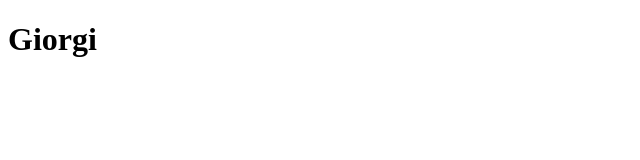
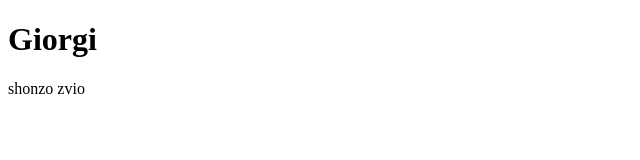
Before and after one commit to giorgi-gagloshvili/test, a plain HTML site: page index.html in a window 1280 px wide. Shown: the full height of the page, 0-640 px from the left. Drawn offline with Linux system fonts and the light colour scheme.

Commit message:
zvios nigabi

```diff
--- a/index.html
+++ b/index.html
@@ -8,5 +8,6 @@
   </head>
   <body>
     <h1>Giorgi</h1>
+<p>shonzo zvio</p>
   </body>
 </html>
```
